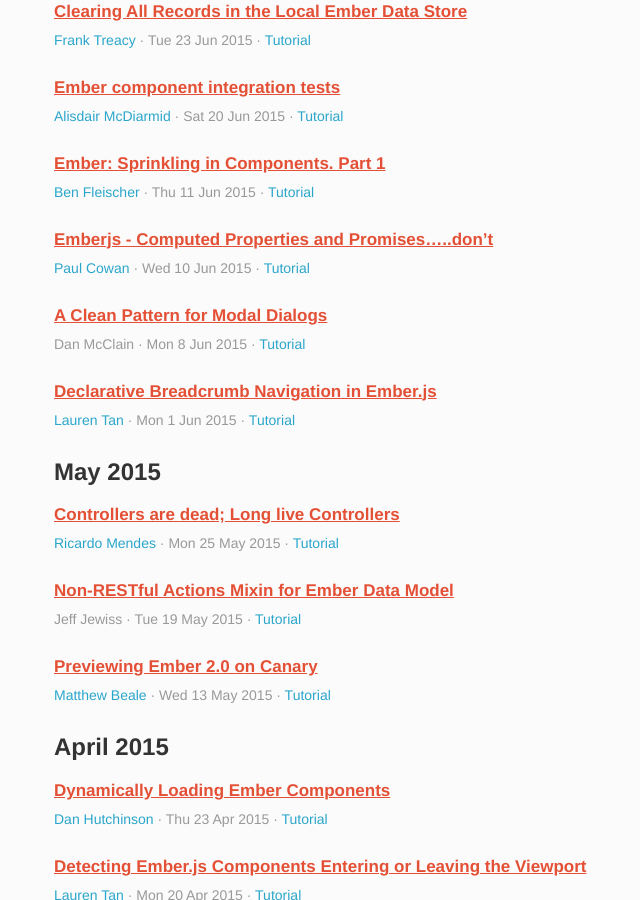
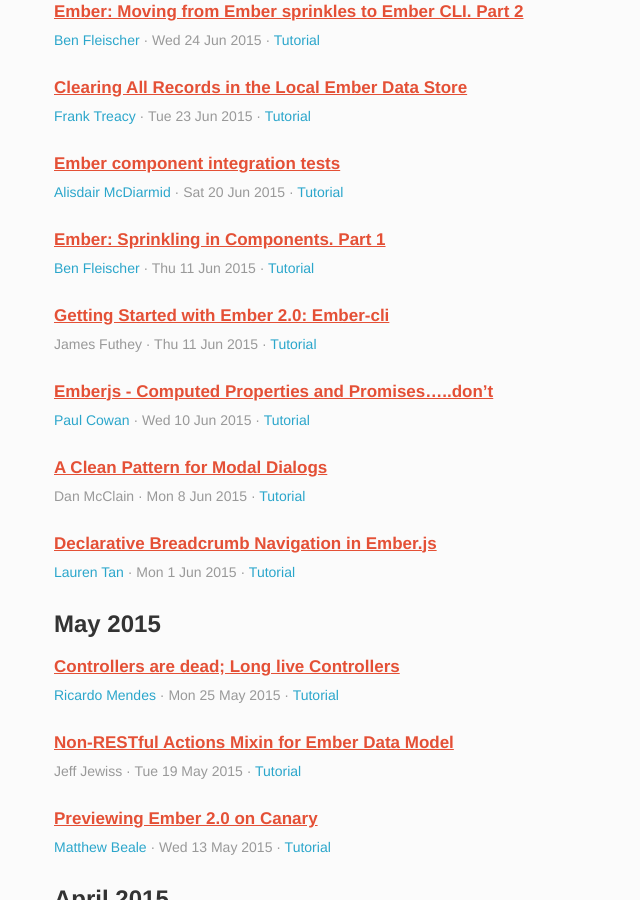
Before and after one commit to emberwatch/emberwatch, a Jekyll site: the page built from tutorials.html, in a window 1280 px wide and 900 px high, scrolled down 5902 px. Shown: the whole window, without its empty margins (126-766 px from the left). Built offline with Jekyll 4.4.1, drawn with Linux system fonts in a browser that asks for light colours; Markdown is read by kramdown in place of the engine named in the settings; comment, search, counter and statistics services are not loaded; some of the changed text lies outside the part shown.

Commit message:
[Tutorial] Getting Started with Ember 2.0 - Ember-cli

```diff
--- a/_data/people.yml
+++ b/_data/people.yml
@@ -1208,3 +1208,6 @@
   twitter: joshuaclayton
   site: joshuaclayton.me
   id: 288
+- name: James Futhey
+  github: kidGodzilla
+  id: 289
--- a/_data/tutorials.yml
+++ b/_data/tutorials.yml
@@ -1,4 +1,12 @@
 ---
+- title: 'A Gentle Introduction to Ember 2.0'
+  author_ids:
+  - 289
+  date: '2015-10-10'
+  date_created: '2015-10-10'
+  date_updated: '2015-10-10'
+  urls:
+  - https://medium.com/@jamesfuthey/a-gentle-introduction-to-ember-2-0-8ef1f378ee4
 - title: 'Ember Spotlight #5: Ember-Sinon'
   author_ids:
   - 253
@@ -15,7 +23,14 @@
   date_updated: '2015-10-12'
   urls:
   - http://blog.humblecoder.com/track-table-selections-in-ember/
-
+- title: 'Getting Started with Ember 2.0: Ember-cli'
+  author_ids:
+  - 289
+  date: '2015-06-11'
+  date_created: '2015-06-11'
+  date_updated: '2015-06-11'
+  urls:
+  - https://medium.com/@jamesfuthey/getting-started-with-ember-cli-3dd0a4022415
 - title: Routable modal dialog in Ember.js
   author_ids:
   - 287
```
